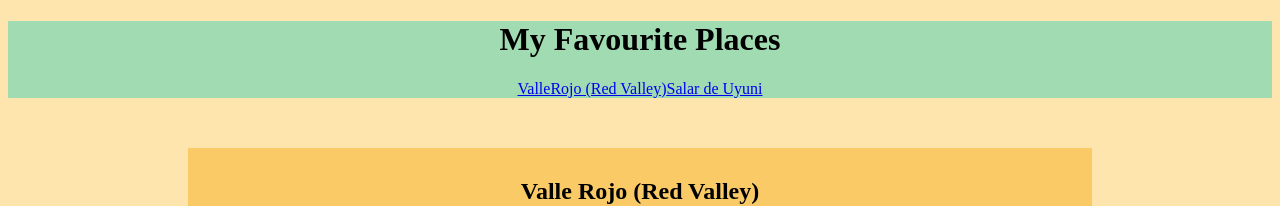
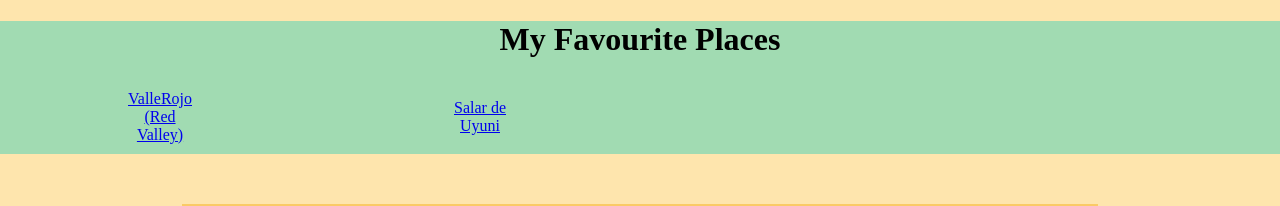
Before and after one commit to roshnihpatel/favourite-place-react, a React (Create React App) app: page / in a window 1280 px wide. Shown: the top 206 px of the page. Built offline with nearby package versions, Linux system fonts and the light colour scheme.

Commit message:
formatted navigation

```diff
--- a/public/style.css
+++ b/public/style.css
@@ -9,6 +9,7 @@
 body {
     background-color: #fee5ad;
     font: 28px, Tahoma, Verdana, sans-serif;
+    margin: 0px;
 
 }
 
@@ -38,3 +39,16 @@
   padding: 10px;
   text-align: center;
 }
+#navBar {
+  display: flex;
+  justify-content: space-between ;
+  width:50%;
+
+}
+
+#navItem {
+  display:inline-block;
+  width: 10%;
+  padding: 10px;
+  margin: auto;
+}
--- a/src/components/MainContent.tsx
+++ b/src/components/MainContent.tsx
@@ -17,7 +17,7 @@
       />
       <FavouritePlace
         placeName={"Salar de Uyuni"}
-        sectionName={"'SalardeUyuni'"}
+        sectionName={"SalardeUyuni"}
         location={{ country: "Bolivia", city: "Uyuni" }}
         description={"###"}
         imageURL={
--- a/src/components/NavItem.tsx
+++ b/src/components/NavItem.tsx
@@ -4,9 +4,9 @@
 }
 function NavItem(props: NavItemProps): JSX.Element {
   return (
-    <>
+    <div id="navItem">
       <a href={props.link}>{props.label}</a>
-    </>
+    </div>
   );
 }
 
--- a/src/components/PageHeader.tsx
+++ b/src/components/PageHeader.tsx
@@ -6,6 +6,7 @@
       <h1>My Favourite Places</h1>
       <div id="navBar">
         <NavItem label={"ValleRojo (Red Valley)"} link={"#ValleRojo"} />
+
         <NavItem label={"Salar de Uyuni"} link={"#SalardeUyuni"} />
       </div>
     </header>
```
